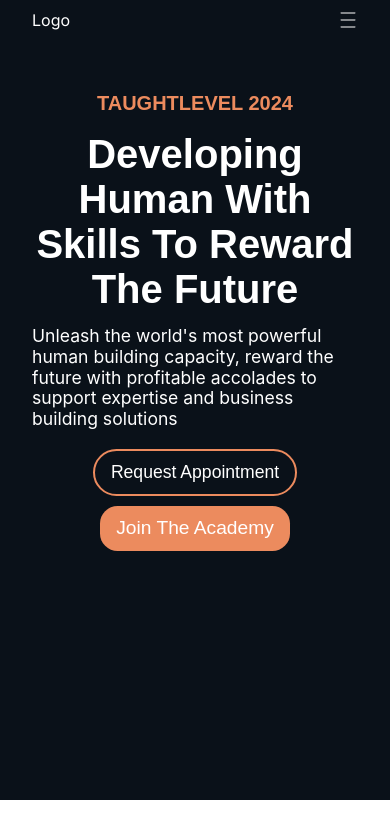
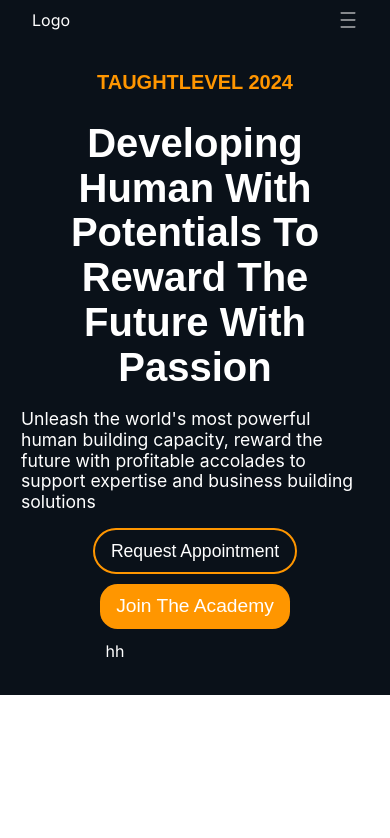
Before and after one commit to VictorKingsHub/taughtlevel, a Next.js app: page / in a window 390 px wide. Shown: the top 838 px of the page. Built offline with nearby package versions, Linux system fonts and the light colour scheme.

Commit message:
mobile Hero Section

```diff
--- a/app/globals.css
+++ b/app/globals.css
@@ -5,6 +5,6 @@
 :root {
     --dark-color: #0a1119;
     --white-color: #ffffff;
-    --orange-color: #ec8b5e;
+    --orange-color: rgb(255, 150, 0);
     --font-family: Arial, sans-serif;
 }
--- a/ui/nav/Navbar.module.css
+++ b/ui/nav/Navbar.module.css
@@ -60,7 +60,7 @@
 
 .active {
     color: var(--white-color);
-    border-bottom: .5px solid var(--white-color);
+    border-bottom: .5px solid var(--orange-color);
 }
 
 .inactive {
--- a/ui/nav/welcome/HeroSection.module.css
+++ b/ui/nav/welcome/HeroSection.module.css
@@ -5,11 +5,40 @@
     padding: 3rem 2rem;
     color: white;
     display: flex;
+    flex-direction: row;
+    align-items: center;
+    text-align: center;
+
+    @media (max-width: 767px) {
+        flex-direction: column;
+        height: fit-content;
+        padding: 2rem 1rem;
+    }
+}
+
+.text{
+    width: 50%;
+    display: flex;
     flex-direction: column;
     align-items: center;
-    text-align: center;
+    justify-content: center;
+    align-self: right;
+    height: 70vh;
+
+    @media (max-width: 767px) {
+        width: 100%;
+        height: fit-content;
+    }
 }
+.image{
+    width: 50%;
+    display: none;
 
+    @media (max-width: 767px) {
+        display: flex;
+    }
+
+}
 .brand{
     color: var(--orange-color);
     font-size: 20px;
@@ -17,14 +46,25 @@
     font-weight: 700;
     margin-bottom: .9rem;
     font-family: Montserrat, sans-serif;
+
+    @media (max-width: 767px) {
+        line-height: 1em;
+    }
 }
 
 .caption{
     font-weight: 700;
     font-size: 40px;
-    margin-bottom: .9rem;
-    line-height: 2.8rem;
+    margin: 1rem;
     font-family: Montserrat, sans-serif;
+    text-align: left;
+    line-height: 3.2rem;
+
+    @media (max-width: 767px) {
+        margin: .9rem;
+        text-align: center;
+        line-height: 2.8rem;
+    }
 }
 
 .desc{
@@ -32,26 +72,44 @@
     line-height: 1.3rem;
     text-align: left;
     font-weight: 400;
-    margin-bottom: .9rem;
+    margin: 0 1rem;
     font-family: proxima-nova, -apple-system, BlinkMacSystemFont, "Segoe UI", Roboto, Oxygen-Sans, Ubuntu, Cantarell, "Helvetica Neue", sans-serif;
+    line-height: 1.8rem;
+
+    @media (max-width: 767px) {
+        margin: 5px;
+    line-height: 1.3rem;
+
+    }
 }
 
 .buttons{
     display: flex;
-    flex-direction: column;
     justify-content: center;
     align-items: center;
     font-family: Montserrat, sans-serif;
+    flex-direction: row;
+    margin: 1rem;
+
+    @media (max-width: 767px) {
+        flex-direction: column;
+        margin: .3rem;
+    }
 }
 
 .join{
     background-color: var(--orange-color);
     border-radius: 1.1rem;
     padding: .5rem 1rem;
-    margin: 5px;
     font-size: 1.2rem;
     width: fit-content;
     font-weight: 400;
+    margin: 1rem;
+
+    @media (max-width: 767px) {
+        margin: 5px;
+    }
+
 }
 
 .get{
@@ -59,8 +117,12 @@
     padding: .5rem 1rem;
     font-weight: 300;
     border-radius: 1.5rem;
-    margin: 5px;
+    margin: 1rem;
     font-size: 1.1rem;
     width: fit-content;
     font-weight: 400;
+
+    @media (max-width: 767px) {
+        margin: 5px;
+    }
 }
--- a/ui/nav/welcome/HeroSection.tsx
+++ b/ui/nav/welcome/HeroSection.tsx
@@ -7,12 +7,12 @@ const HeroSection = () => {
   return (
     <div className={styles.container}>
 
-      <div className={styles.left}>
+      <div className={styles.text}>
         <div className={styles.brand}>
           <h1>TAUGHTLEVEL 2024</h1>
         </div>
         <div className={styles.caption}>
-          <h1>Developing Human With Skills To Reward The Future</h1>
+          <h1>Developing Human With Potentials To Reward The Future With Passion</h1>
         </div>
         <div className={styles.desc}>
           <p>Unleash the world&apos;s most powerful human building capacity, reward the future with profitable accolades to support expertise and business building solutions</p>
@@ -23,6 +23,12 @@ const HeroSection = () => {
         </div>
       </div>
 
+      <div className={styles.image}>
+        {/* <Image  width="" height="" href=""/> */}
+
+        hh
+      </div>
+
     </div>
   )
 }
```
